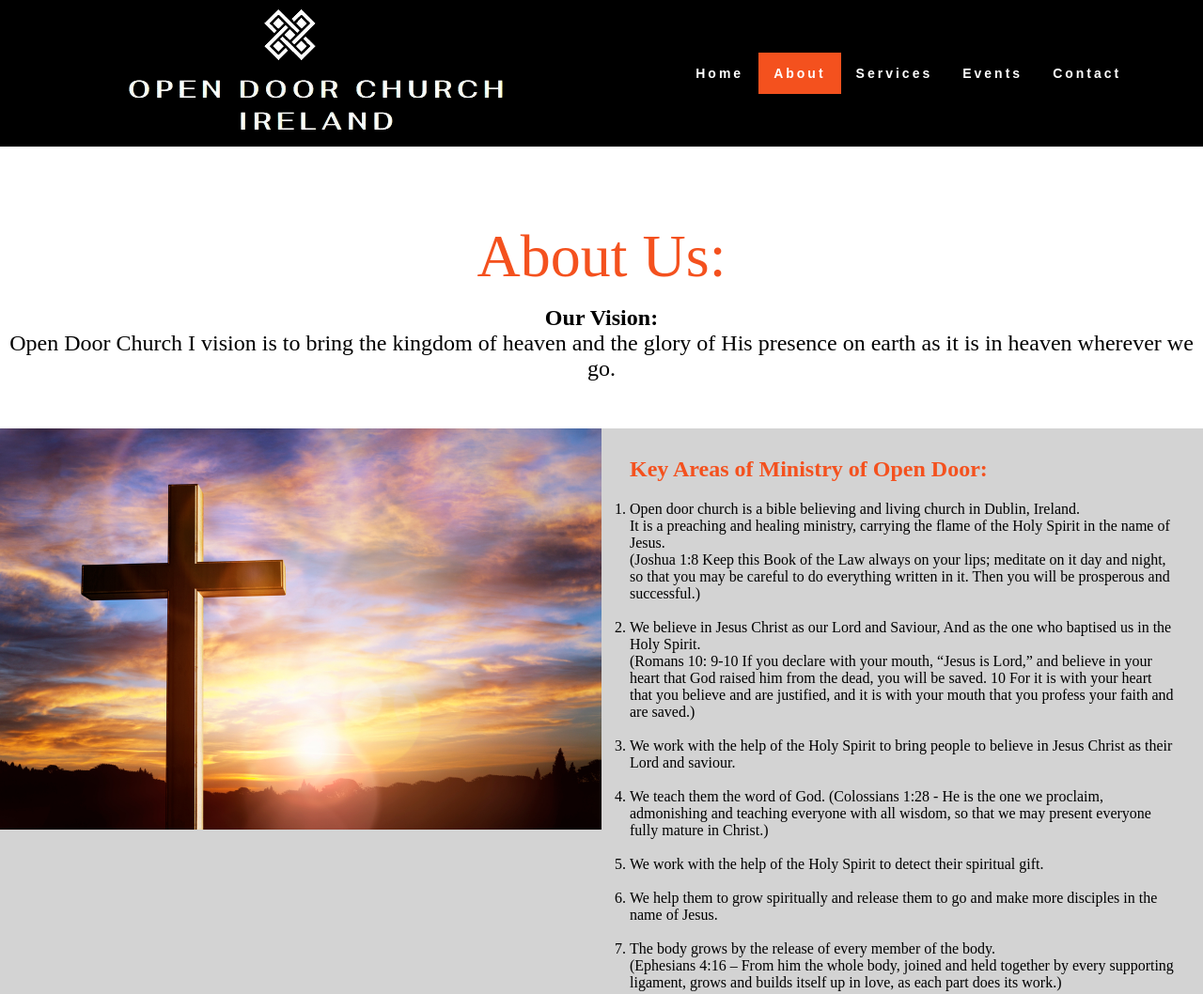
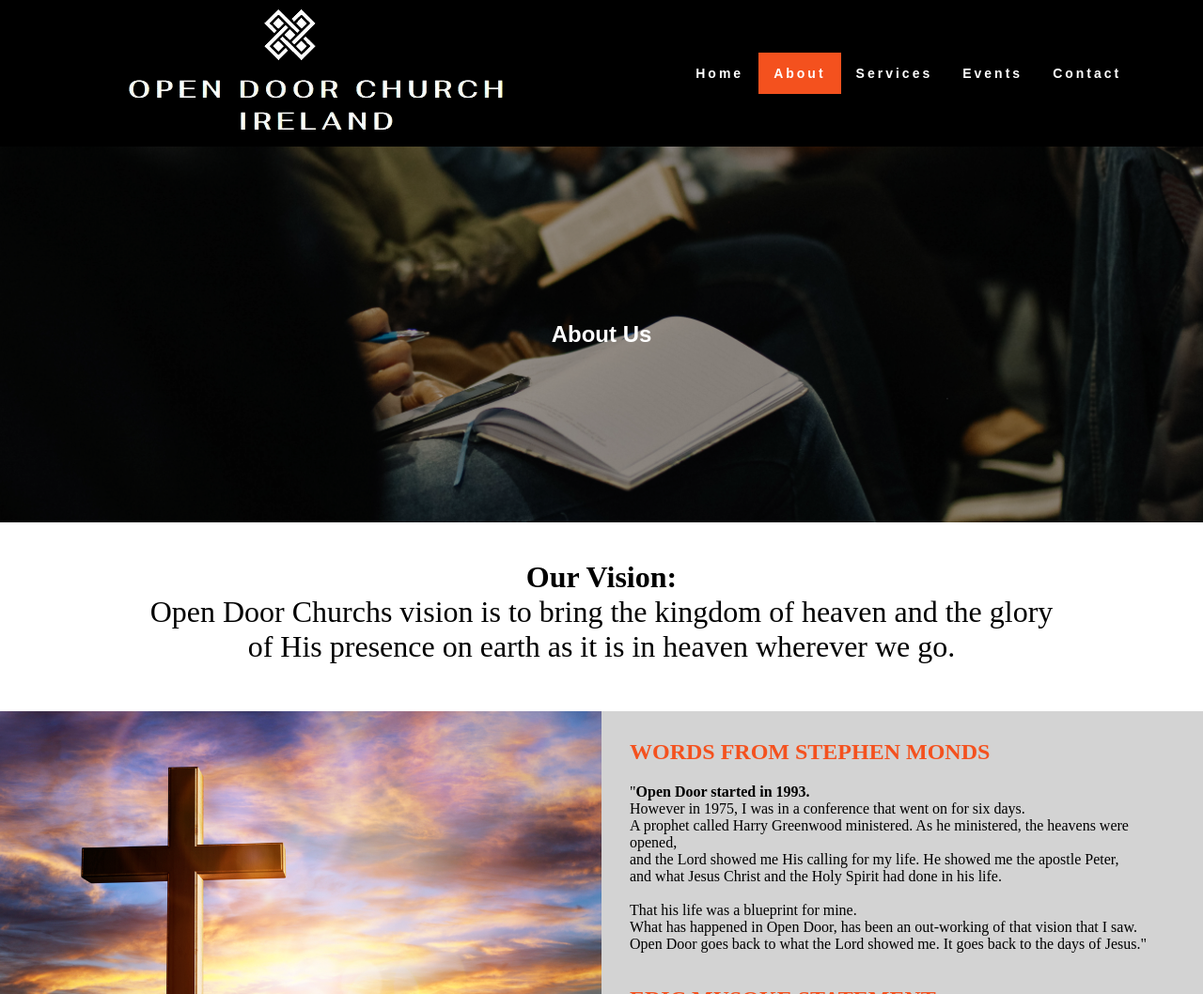
Before and after one commit to RichardOgujawa/OpenDoorChurch-Website, a plain HTML site: page about us.html in a window 1280 px wide. Shown: the top 1058 px of the page at 94% size. Drawn offline with Linux system fonts and the light colour scheme.

Commit message:
New Updates

```diff
--- a/about us.html
+++ b/about us.html
@@ -26,12 +26,19 @@
     </nav>
 </header>
 
-<div class="banner-title">
-        <center><p>About Us:</p></center>
+<section class="hero">
+
+    <div class="hero-content">
+
+        <h1 class="hero-title">
+        <h1><strong>About Us</strong>
+        </h1>
+
     </div>
+</section>
 
     <div class="banner-description">
-        <center><p><strong>Our Vision:</strong><br> Open Door Church I vision is to bring the kingdom of heaven and the glory of His presence on earth as it is in heaven wherever we go.</p></center>
+        <center><p><strong>Our Vision:</strong><br> Open Door Churchs vision is to bring the kingdom of heaven and the glory <br>of His presence on earth as it is in heaven wherever we go.</p></center>
     </div>
 </div>
 
@@ -46,33 +53,23 @@
         </div>
 
         <div class="profile-content-wrapper">
-         <h2>Key Areas of Ministry of Open Door:</h2>
-<ol>
-         <li>Open door church is a bible believing and living church in Dublin, Ireland.<br>
-            It is a preaching and healing ministry, carrying the flame of the Holy Spirit in the name of Jesus.<br>
-            (Joshua 1:8 Keep this Book of the Law always on your lips; meditate on it day and night,
-            so that you may be careful to do everything written in it. Then you will be prosperous and successful.)</li>
+         <h2>WORDS FROM STEPHEN MONDS</h2>
+        <p>"<Strong>Open Door started in 1993. </Strong> <br>
+            However in 1975, I was in a conference that went on for six days. <br>
+            A prophet called Harry Greenwood ministered. As he ministered, the heavens were opened, <br>
+            and the Lord showed me His calling for my life. He showed me the apostle Peter, <br>
+            and what Jesus Christ and the Holy Spirit had done in his life. <br>
             <br>
-           <li>We believe in Jesus Christ as our Lord and Saviour, And as the one who baptised us in the Holy Spirit. <br>
-            (Romans 10: 9-10 If you declare with your mouth, “Jesus is Lord,” and believe in your heart that God raised him from the dead,
-            you will be saved. 10 For it is with your heart that you believe and are justified, and it is with your mouth that you profess your faith
-            and are saved.)</li>
+            That his life was a blueprint for mine. <br> What has happened in Open Door, has been an out-working of that vision that I saw. <br> Open Door goes back to what the Lord showed me. It goes back to the days of Jesus."</p>
            <br>
-            <li>We work with the help of the Holy Spirit to bring people to believe in Jesus Christ as their Lord and saviour.</li>
            <br>
-            <li>We teach them the word of God. (Colossians 1:28 - He is the one we proclaim, admonishing and teaching everyone with all wisdom,
-            so that we may present everyone fully mature in Christ.)</li>
+            <h2>ERIC MUSOKE STATEMENT</h2>
+            <p>"Open Door as a church has genuinely transformed my life. When I first walked through the doors <br>of this ministry in 2011, I was fully accustomed to a <i>“one-man show”</i>. <br>
                 <br>
-            <li>We work with the help of the Holy Spirit to detect their spiritual gift.</li>
+                The pastor of the church took the lead, and was oftentimes the only one at the pulpit addressing the congregation. However, Open Door completely flipped that concept around in my mind, <br> with all members of the church being encouraged to go up to the pulpit, and tell the congregation <br>
+                what God had put in their hearts and spoken to them about. <br>
                 <br>
-        <li>We help them to grow spiritually and release them to go and make more disciples in the name of Jesus.</li>
-<br>
-    <li>The body grows by the release of every member of the body. <br>(Ephesians 4:16 – From him the whole body,
-        joined and held together by every supporting ligament, grows and builds itself up in love, as each part does its work.)</li>
-  <br>
-        <li>Prophetic ministry is part of who we are. <br>(1 Corinthians: 14:29 Two or three prophets should speak the others should weigh carefully what is said …)
-        and (1 Corinthians: 14:31 For you can all prophesy in turn so that everyone may be instructed and encouraged.)</li>
-    </ol>
+                This changed my view on what a church is all about. We need to raise believers up in their development <br>as christians so that they too can go out and preach the gospel, and inspire people, just like Open Door inspired me. <strong>(Psalms 127:1-2)</strong>"</p>
         </div>
        </div>
       </div>
--- a/files.css/about.css
+++ b/files.css/about.css
@@ -64,11 +64,49 @@ background-color: black;
 
 .banner-description{
   color: #000;
-  font-size: 150%;
-  margin-top: 15px;
+  font-size: 200%;
+  margin-top: 40px;
 }
 
-
+/*Hero banner*/
+.hero{
+  position: relative;
+  width: 100%;
+  height: 50vh;
+  display: flex;
+  justify-content: center;
+  align-items: center;
+}
+.hero::before {
+  content: "";
+  position: absolute;
+  top: 0;
+  left: 0;
+  width: 100%;
+  height: 100%;
+  background-image: url('../images/prayer\ group.jpg');
+  background-repeat: no-repeat;
+  background-size: cover;
+  background-position: center center;
+  filter: brightness(60%);
+}
+.hero-content {
+  position: relative;
+  font-family: "Poppins", sans-serif;
+  color: white;
+  text-align: center;
+  margin: 0.625rem;
+}
+.hero-title {
+  font-size: 3rem;
+  font-weight: 600;
+  margin-bottom: 0;
+}
+.hero-subtitle {
+  font-size: 2rem;
+  font-weight: 200;
+  margin-top: 1rem;
+}
 
 /*About page styles*/
 .two-column-wrapper{
@@ -93,7 +131,6 @@ background-color: black;
 
 
 
-
  /*footer*/
 
  footer{
--- a/files.css/contact.css
+++ b/files.css/contact.css
@@ -8,6 +8,7 @@
 display: flex;
 font-family: "poppins", sans-serif;
 align-items: center;
+text-align: center;
 justify-content: center;
 margin-top: 250px;
 }
@@ -52,8 +53,48 @@ background-color: black;
 
 
 
+/*Hero banner*/
+.hero{
+  position: relative;
+  width: 100%;
+  height: 50vh;
+  display: flex;
+  justify-content: center;
+  align-items: center;
+}
+.hero::before {
+  content: "";
+  position: absolute;
+  top: 0;
+  left: 0;
+  width: 100%;
+  height: 100%;
+  background-image: url('../images/Changed-Church-contact-us-title.jpg');
+  background-repeat: no-repeat;
+  background-size: cover;
+  background-position: center center;
+  filter: brightness(60%);
+}
+.hero-content {
+  position: relative;
+  font-family: "Poppins", sans-serif;
+  color: white;
+  text-align: center;
+  margin: 0.625rem;
+}
+.hero-title {
+  font-size: 3rem;
+  font-weight: 600;
+  margin-bottom: 0;
+}
+.hero-subtitle {
+  font-size: 2rem;
+  font-weight: 200;
+  margin-top: 1rem;
+}
+
+
  /*footer*/
-
  footer{
   display: flex;
   flex-direction: column;
--- /dev/null
+++ b/files.css/events.css
@@ -0,0 +1,106 @@
+*{
+    margin: 0px;
+    padding: 0px;
+    box-sizing: border-box;
+  }
+
+  .body-text{
+  display: flex;
+  font-family: "poppins", sans-serif;
+  align-items: center;
+  text-align: center;
+  justify-content: center;
+  margin-top: 250px;
+  }
+  nav {
+    display: flex;
+    justify-content: space-around;
+    align-items: center;
+    min-height: 8vh;
+    background-color: black;
+    font-family: "poppins", sans-serif;
+  }
+
+  .nav-links {
+    display: flex;
+    justify-content: space-around;
+    width: 30;
+  }
+
+  .nav-links li {
+  list-style: none;
+  }
+
+  .heading{
+  background-color: black;
+  }
+
+  .nav-links a{
+    color: white;
+    text-decoration: none;
+    letter-spacing: 3px;
+    font-weight: bold;
+    font-size: 14px;
+    padding: 14px 16px;
+  }
+
+  .nav-links li a:hover:not(.active){
+    background-color: #FEB265;
+  }
+  .nav-links a.active{
+    background-color: #f4511e;
+  }
+
+
+
+  /*Hero banner*/
+  .hero{
+    position: relative;
+    width: 100%;
+    height: 50vh;
+    display: flex;
+    justify-content: center;
+    align-items: center;
+  }
+  .hero::before {
+    content: "";
+    position: absolute;
+    top: 0;
+    left: 0;
+    width: 100%;
+    height: 100%;
+    background-image: url('../images/event1.jpg');
+    background-repeat: no-repeat;
+    background-size: cover;
+    background-position: center center;
+    filter: brightness(60%);
+  }
+  .hero-content {
+    position: relative;
+    font-family: "Poppins", sans-serif;
+    color: white;
+    text-align: center;
+    margin: 0.625rem;
+  }
+  .hero-title {
+    font-size: 3rem;
+    font-weight: 600;
+    margin-bottom: 0;
+  }
+  .hero-subtitle {
+    font-size: 2rem;
+    font-weight: 200;
+    margin-top: 1rem;
+  }
+
+
+   /*footer*/
+   footer{
+    display: flex;
+    flex-direction: column;
+    align-items: center;
+    text-align: center;
+    color: #fff;
+    background-color: #000;
+    padding: 60px 0;
+  }
--- a/files.css/services.css
+++ b/files.css/services.css
@@ -54,50 +54,67 @@ background-color: black;
 
 
 /*Hero banner*/
-.container {
-  max-width: 100%;
-  margin: 0 auto;
+.hero{
+  position: relative;
+  width: 100%;
+  height: 50vh;
+  display: flex;
+  justify-content: center;
+  align-items: center;
 }
-.banner img{
+.hero::before {
+  content: "";
+  position: absolute;
+  top: 0;
+  left: 0;
   width: 100%;
-  height: 450px;
+  height: 100%;
+  background-image: url('../images/pray_ODC.jpg');
+  background-repeat: no-repeat;
+  background-size: cover;
+  background-position: center center;
+  filter: brightness(60%);
+}
+.hero-content {
   position: relative;
-  opacity: .3;
-  background-size: cover;
+  font-family: "Poppins", sans-serif;
+  color: white;
+  text-align: center;
+  margin: 0.625rem;
+}
+.hero-title {
+  font-size: 3rem;
+  font-weight: 600;
+  margin-bottom: 0;
+}
+.hero-subtitle {
+  font-size: 2rem;
+  font-weight: 200;
+  margin-top: 1rem;
+}
+
+/*hours styles*/
+.two-column-wrapper{
+  display: grid;
+  grid-template-columns: 1fr 1fr;
+  margin-top: 30px;
+  margin-bottom: 30px;
+  background-color: white;
 
 }
 
-.banner h1 {
-  position: absolute;
-  top: 35%;
-  left: 25%;
-  font-size: 50px;
-  width: 50%;
-  padding: 20px;
-  height: 500px;
-  background-clip: content-box;
-  background-size: cover;
-  background-position: center;
+.profile-image-wrapper img{
+  width: 100%;
 }
 
-.banner p {
-  position: absolute;
-  top: 50%;
-  left: 25%;
-  font-size: 30px;
-  width: 50%;
+.profile-content-wrapper{
   padding: 20px;
-  height: 500px;
-  background-clip: content-box;
-  background-size: cover;
-  background-position: center;
-
 }
-
-
-
+.profile-content-wrapper h2{
+  color: #f4511e;
+  margin-bottom: 30px;
+}
  /*footer*/
-
  footer{
   display: flex;
   flex-direction: column;
```
Also changed, not shown: Index.html (+1 -0 lines), contact.html (+15 -3 lines), events.html (+16 -3 lines), index.css (+9 -0 lines), services.html (+42 -7 lines), images/Changed-Church-contact-us-title.jpg (added), images/banner1.jpeg (renamed from images/banner 1.jpeg), images/event1.jpg (added), images/hand holding.webp (added), images/handhold.jpg (added), images/pray_ODC.jpg (added). Lines whose indentation alone changed are shown as unchanged.
